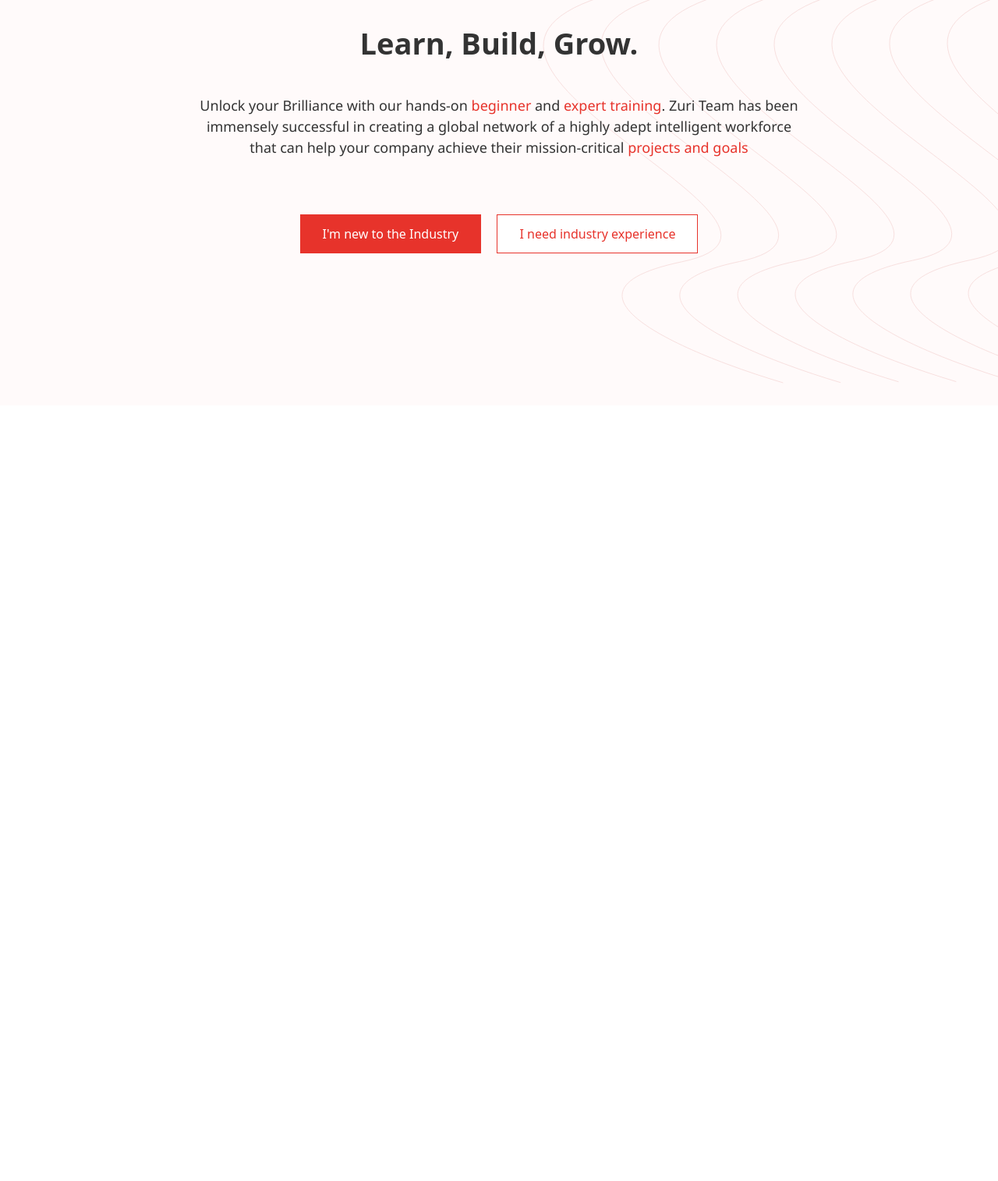
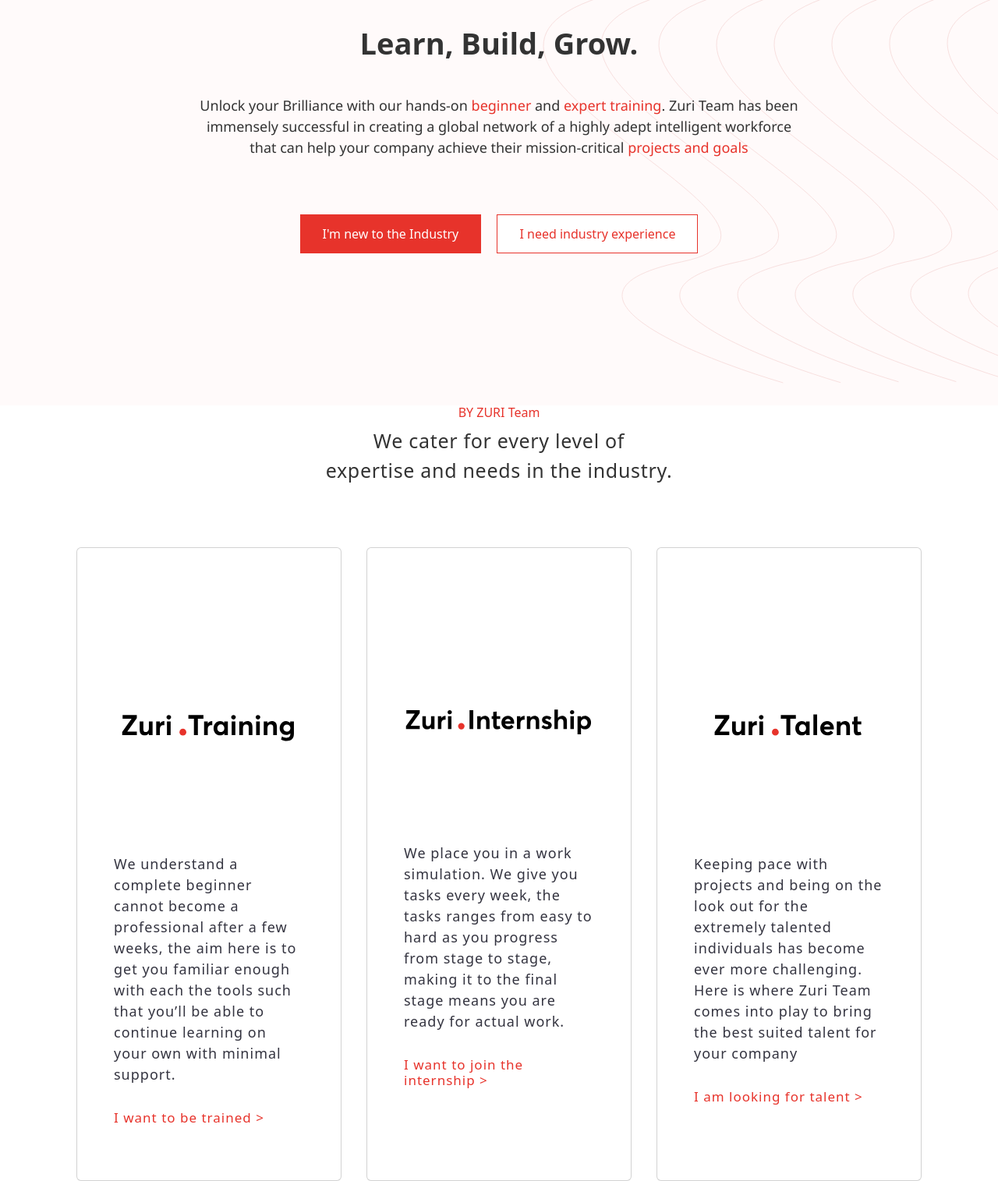
Before and after one commit to mimicodegirl/zuri_page, a plain HTML site: page index.html in a window 1280 px wide. Shown: the part 280-1795 px from the top of the page at 78% size. Before the commit the page ends 800 px from the top, so only its background shows below. Drawn offline with nearby package versions, Linux system fonts and the light colour scheme.

Commit message:
second commit

```diff
--- a/index.html
+++ b/index.html
@@ -31,7 +31,39 @@
 
 </section>
 
-
+<section class="container">
+    <div class="head">
+        <h3 class="heading">BY ZURI Team</h3>
+        <p class="slogan">We cater for every level of <br> expertise and needs in the industry.</p>
+</div>
+    <div class="cards">
+    <div class="card">
+        <img src="assets/zuri-training-img.svg" alt="">
+        <div class="content">
+            <p>We understand a complete beginner cannot become a professional after a few weeks, the aim here is to get you familiar enough with each the tools such that you’ll be able to continue learning on your own with minimal support.</p>
+            <h3><a href="https://training.zuri.team/">I want to be trained ></a></h3>
+        </div>
+    </div>
+    <div class="card">
+        <img src="assets/zuri-internship-img.svg" alt="">
+        <div class="content">
+            <p>We place you in a work simulation. We give you tasks every week, the tasks ranges from easy to hard as you progress from stage to stage, making it to the final stage means you are ready for actual work.  </p>
+                            <h3><a href="https://internship.zuri.team/">I want to join the internship ></a></h3>
+        </div>
+    </div>
+    <div class="card">
+        <img src="assets/zuri-talent-img.svg" alt="">
+        <div class="content">
+            <p>Keeping pace
+                with projects and being on the look out for the extremely talented
+                individuals has become ever more challenging. Here is where Zuri
+                Team comes into play to bring the best suited talent for your
+                company</p>
+            <h3><a href="https://talent.zuri.team/">I am looking for talent ></a></h3>
+        </div>
+    </div>
+</div>
+</section>
 
 </body>
 </html>
--- a/style.css
+++ b/style.css
@@ -94,18 +94,13 @@ width: 100%;
 
 }
 
-.layout{
-background: #fffafa;
 
-}
-.layout .head{
-    align-items: center;
-    justify-content: center;
-    margin-top: 10rem;
 
-}
+
+
 .head{
-    text-align: center;
+text-align: center;
+margin-bottom: 5rem;
 }
 .heading{
     color: #e7332b;
@@ -117,21 +112,35 @@ background: #fffafa;
     font-size: 25px;
     color: #333;
 }
+.container{
+    width: 100%;
+}
 
-.container{
-text-align: center;
+.cards{
+    display: flex;
 }
-.row{
-    display: flex;
-    flex-direction: column;
-    flex-wrap: wrap;
-width: 100%;
-height: 100vh;
-align-items: center;
-}
-.text{
+.card{
     width: 422px;
-    height: 688px;
+    margin: 0 1rem;
     background: #fffafa;
 
+    padding: 61px 31px;
 }
+.card img{
+    margin-top: 3rem;
+}
+.content{
+    margin-top: 3rem;
+    color: #343440;
+    letter-spacing: 1;
+    padding: 0 1rem;
+    font-size: 18px;
+}
+.content h3{
+margin-top: 2rem;
+}
+.content a{
+    text-decoration: none;
+    color: #e7332b;
+    font-size: 17px;
+}
```
Also changed, not shown: 1 other file.
